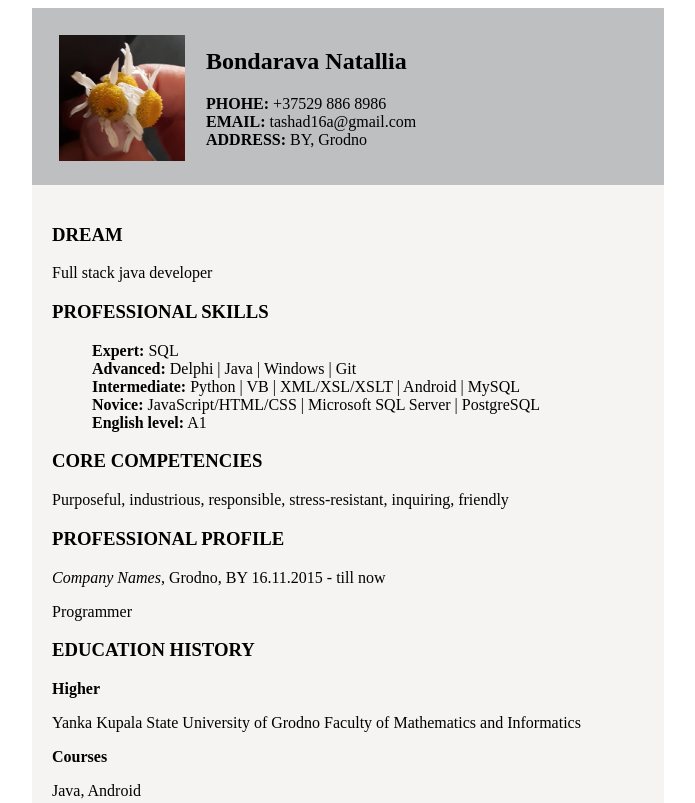
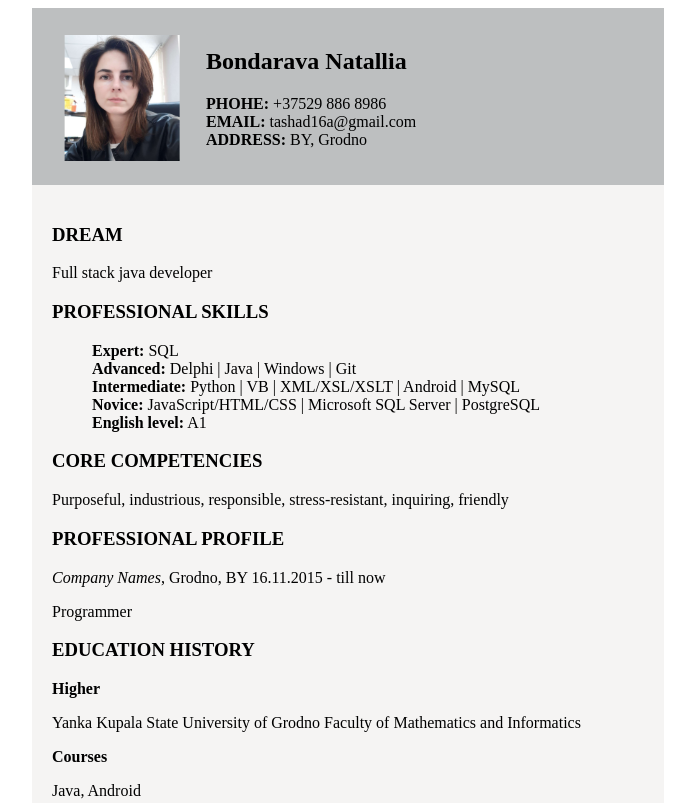
Before and after one commit to TashaB1/rsschool-cv-q12021, a plain HTML site: page index.html in a window 1280 px wide. Shown: the top 803 px of the page, without its empty margins (292-987 px from the left). Drawn offline with Linux system fonts and the light colour scheme.

Commit message:
refactor: change avatar

```diff
--- a/index.html
+++ b/index.html
@@ -11,7 +11,7 @@
         <header>
           <div class="panel">
             <div class="container">
-              <img class="avatar" src="avatar.jpg" alt="avatar" />
+              <img class="avatar" src="avatar.jpeg" alt="avatar" />
             </div>
           </div>
           <div>
```
